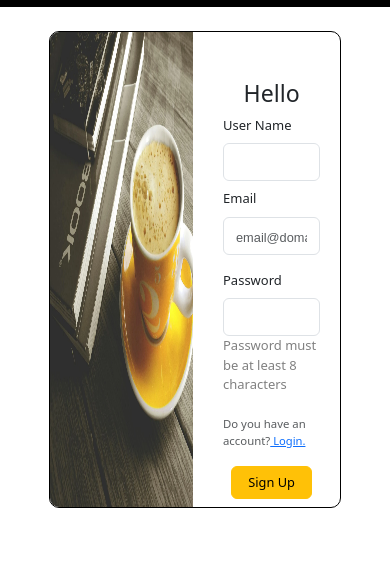
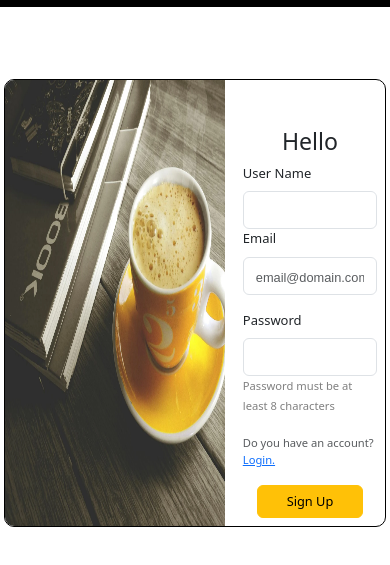
Before and after one commit to amwaj-a/Login, a plain HTML site: page signUp.html in a window 390 px wide. Shown: the part 53-618 px from the top of the page. Drawn offline with nearby package versions, Linux system fonts and the light colour scheme.

Commit message:
editMedia

```diff
--- a/signUp.html
+++ b/signUp.html
@@ -25,17 +25,17 @@
     <title>Sign-Up</title>
   </head>
   <body>
-    <nav class="d-flex align-items-center">
+    <nav class="d-flex align-items-center mb-5">
       <img width="40vw" src="logoNav.png" alt="" srcset="" />
       <p class="d-none d-sm-inline pt-3">Coffee Waves</p>
     </nav>
 
     <br />
-    <section class="login row w-75  form m-auto m-sm-5 w-75 position-relative">
-      <img class=" col-6 p-0 text-start loginImage" src="header.webp" alt="" />
-      <section class="px-sm-3 col-6 text-start row">
+    <section class="login row w-sm-75 form m-sm-auto mx-1">
+      <img class="col-7 p-0 text-start loginImage" src="header.webp" alt="" />
+      <section class="px-sm-3 p-0 col-5 text-start row">
         <h3 class="text-center mt-5">Hello</h3>
-        <div class="mb-2">
+        <div class="">
           <label for="userName" class="form-label">User Name</label>
           <input
             onchange="validateName(this.value)"
@@ -44,7 +44,7 @@
             class="form-control"
             id="userName"
           />
-          <span id="nameHelp"></span>
+          <span class="help" id="nameHelp"></span>
         </div>
 
         <div class="mb-3">
@@ -58,7 +58,7 @@
             id="email"
             aria-describedby="emailHelp"
           />
-          <span id="emailHelp"></span>
+          <span class="help" id="emailHelp"></span>
         </div>
 
         <div class="mb-3">
@@ -71,7 +71,7 @@
             id="password"
           />
 
-          <span style="color: gray" id="passHelp">
+          <span class="help" style="color: gray" id="passHelp">
             <ion-icon
               style="display: none; color: green"
               id="true"
@@ -88,7 +88,7 @@
             Password must be at least 8 characters
           </span>
         </div>
-        <div class="form-text text-start mb-3">
+        <div id="question" class="form-text text-start mb-3">
           Do you have an account?<a href="index.html"> Login. </a>
         </div>
 
@@ -98,7 +98,6 @@
         >
           Sign Up
         </button>
-
       </section>
     </section>
 
--- a/style.css
+++ b/style.css
@@ -39,17 +39,20 @@ label{
     /* width: 10vw; */
     /* margin: 20px; */
 }
+.w-sm-75{
+    width: 75vw;
+}
+@media only screen and (max-width:600px) {
+    .w-sm-75{
+        width: 98vw;
 
-@media only screen and (max-width:600px) {
-    section{
+    }
 
-        /* background-color: aqua; */
-    }
     .form{
         font-size: small;
-        width: 60%;
+        /* width: 60%; */
     }
-    .form a{
+    .form a,  .help,#question{
         font-size: 0.7rem;
     }
 .btn-warning{
```
Also changed, not shown: index.html (+2 -2 lines).
